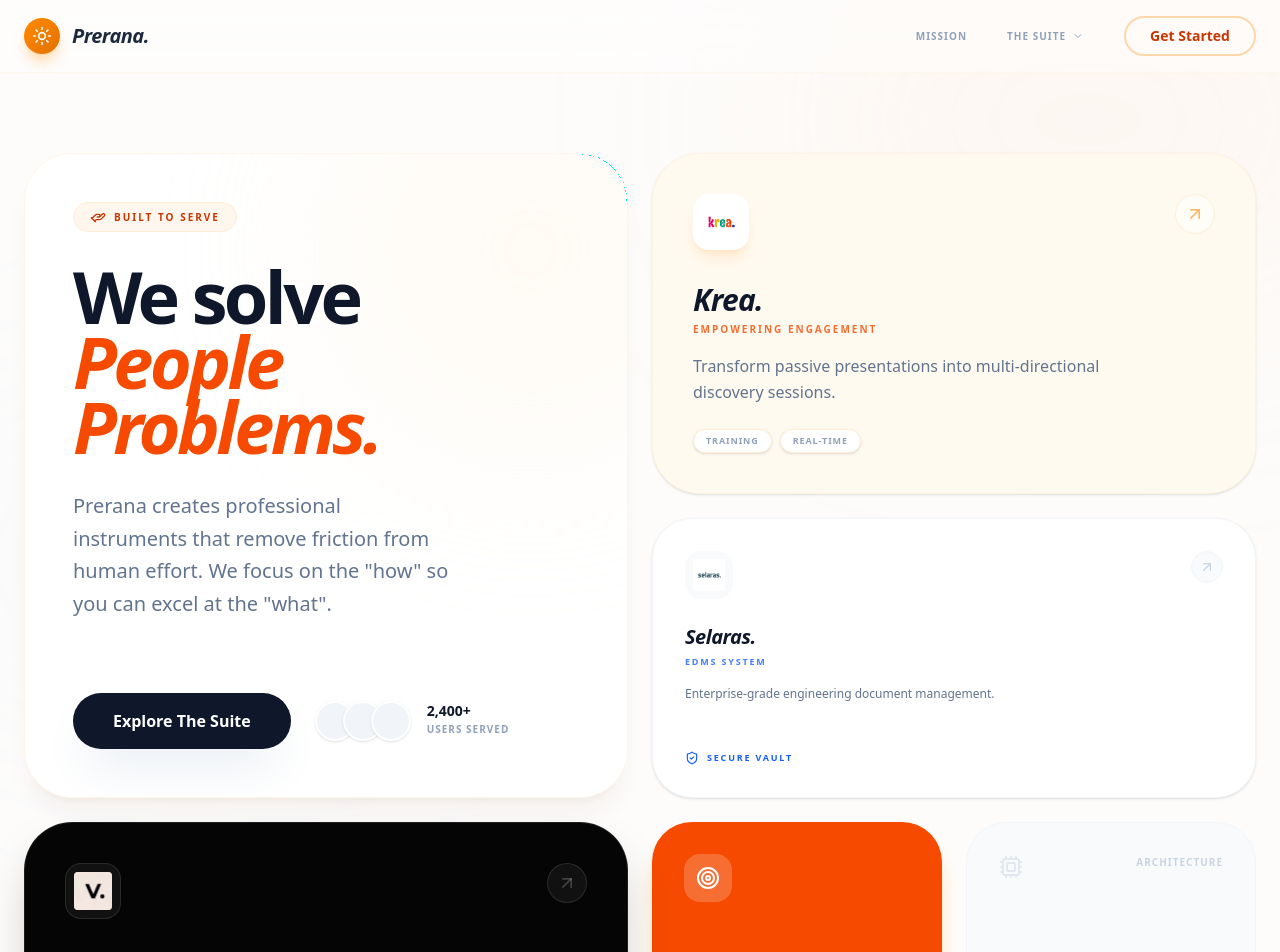
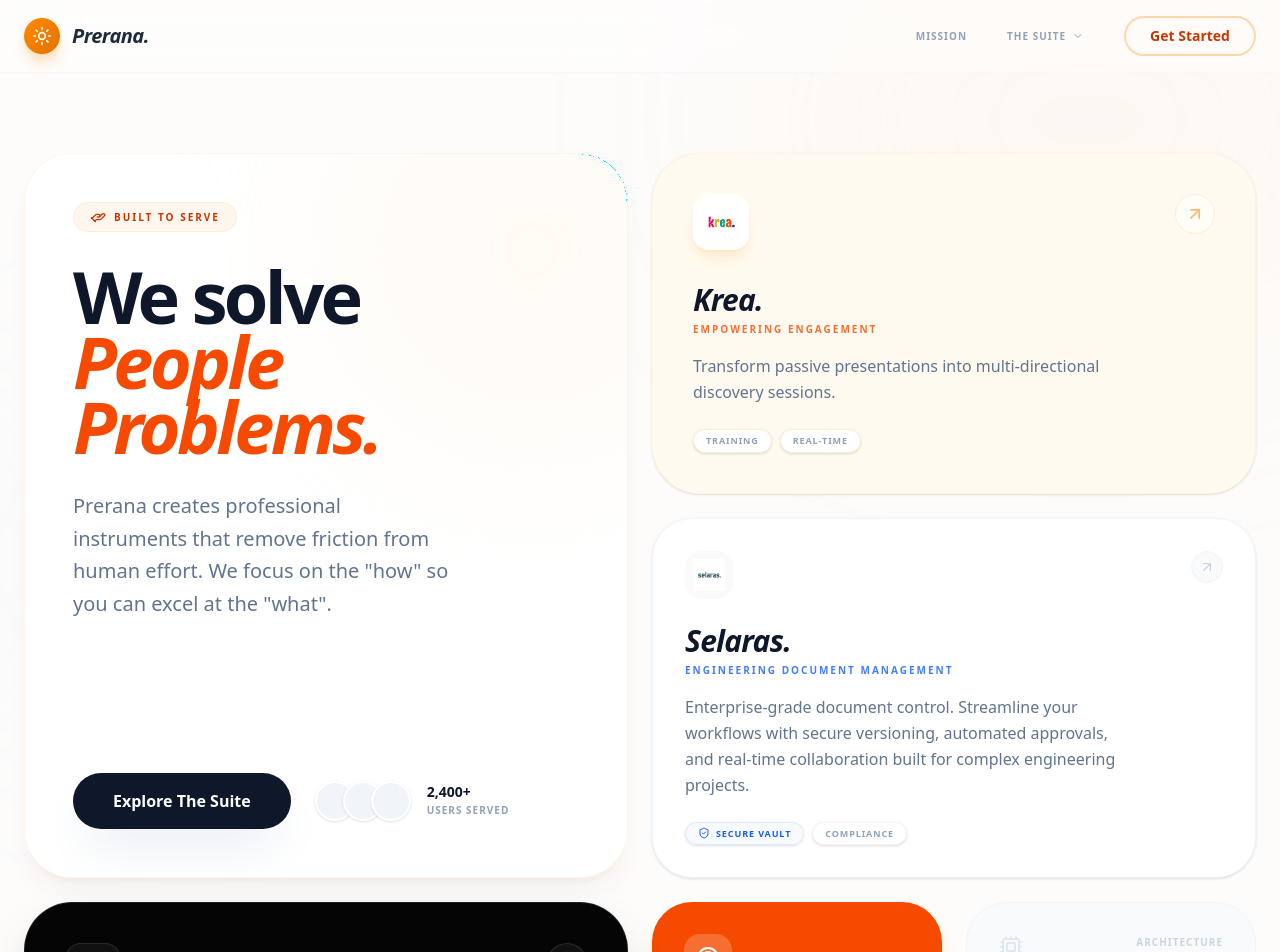
Before and after one commit to coachAKC/prerana, a Next.js app: page / in a window 1280 px wide. Shown: the top 952 px of the page. Built offline with nearby package versions, Linux system fonts and the light colour scheme.

Commit message:
Update Selaras block typography sizes to match Krea and expand copywriting

```diff
--- a/src/app/page.tsx
+++ b/src/app/page.tsx
@@ -185,15 +185,20 @@
                   <ArrowUpRight className="w-4 h-4" />
                 </div>
               </div>
-              <h3 className="text-xl font-bold text-slate-900 mb-1 italic tracking-tight">Selaras.</h3>
-              <p className="text-[9px] font-black uppercase tracking-[0.2em] text-blue-600/80 mb-4">EDMS System</p>
-              <p className="text-xs text-slate-500 font-medium leading-relaxed">
-                Enterprise-grade engineering document management.
+              <h3 className="text-3xl font-bold tracking-tight text-slate-900 mb-1 italic">Selaras.</h3>
+              <p className="text-[10px] font-black uppercase tracking-[0.2em] text-blue-600/80 mb-4">Engineering Document Management</p>
+              <p className="text-base text-slate-500 font-medium leading-relaxed max-w-md">
+                Enterprise-grade document control. Streamline your workflows with secure versioning, automated approvals, and real-time collaboration built for complex engineering projects.
               </p>
             </div>
-            <div className="inline-flex items-center gap-2 text-[9px] font-black uppercase tracking-[0.2em] text-blue-600 mt-4 relative z-10">
-              <ShieldCheck className="w-3.5 h-3.5" />
-              Secure Vault
+            <div className="flex gap-2 relative z-10 mt-6">
+              <span className="inline-flex items-center gap-1.5 px-3 py-1 bg-blue-50/50 rounded-full text-[9px] font-black uppercase tracking-widest text-blue-600 border border-blue-100 shadow-sm">
+                <ShieldCheck className="w-3 h-3" />
+                Secure Vault
+              </span>
+              <span className="inline-flex items-center gap-1.5 px-3 py-1 bg-white rounded-full text-[9px] font-black uppercase tracking-widest text-slate-400 border border-slate-100 shadow-sm">
+                Compliance
+              </span>
             </div>
           </motion.div>
 
```
